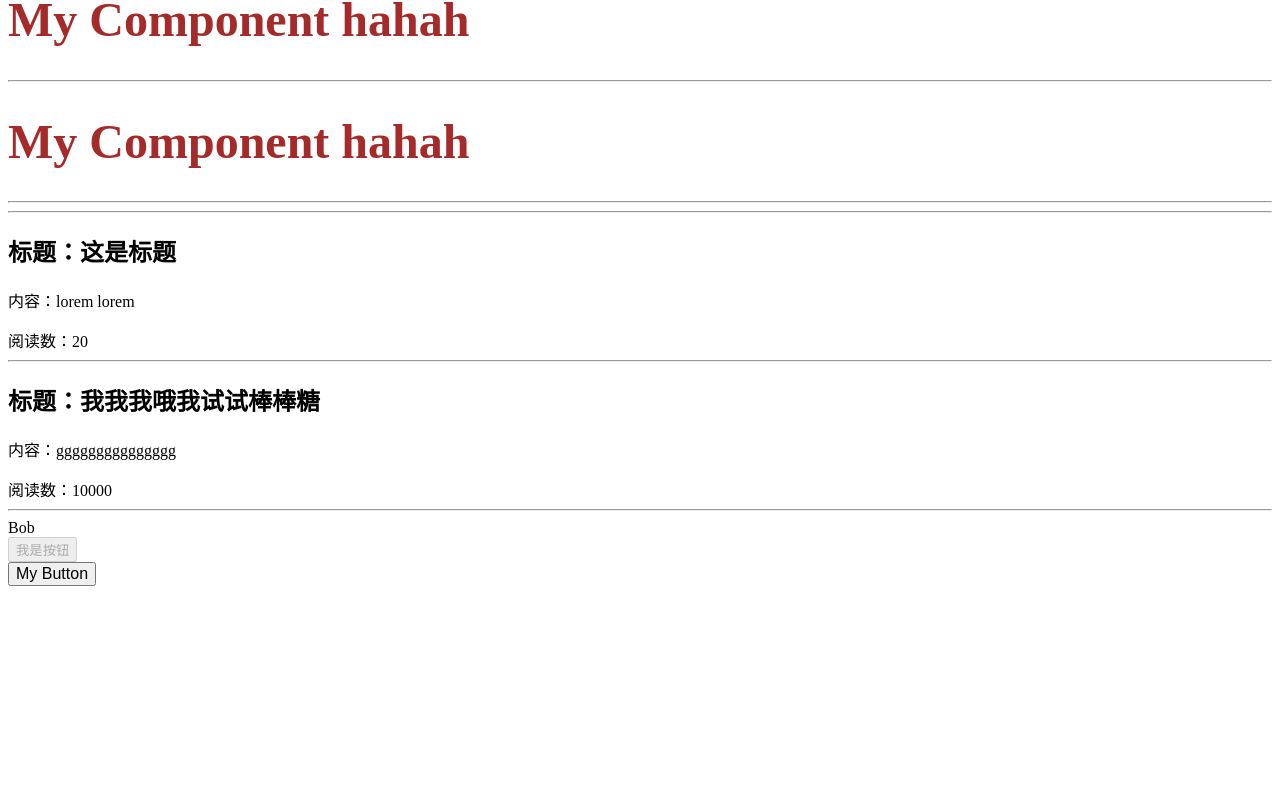
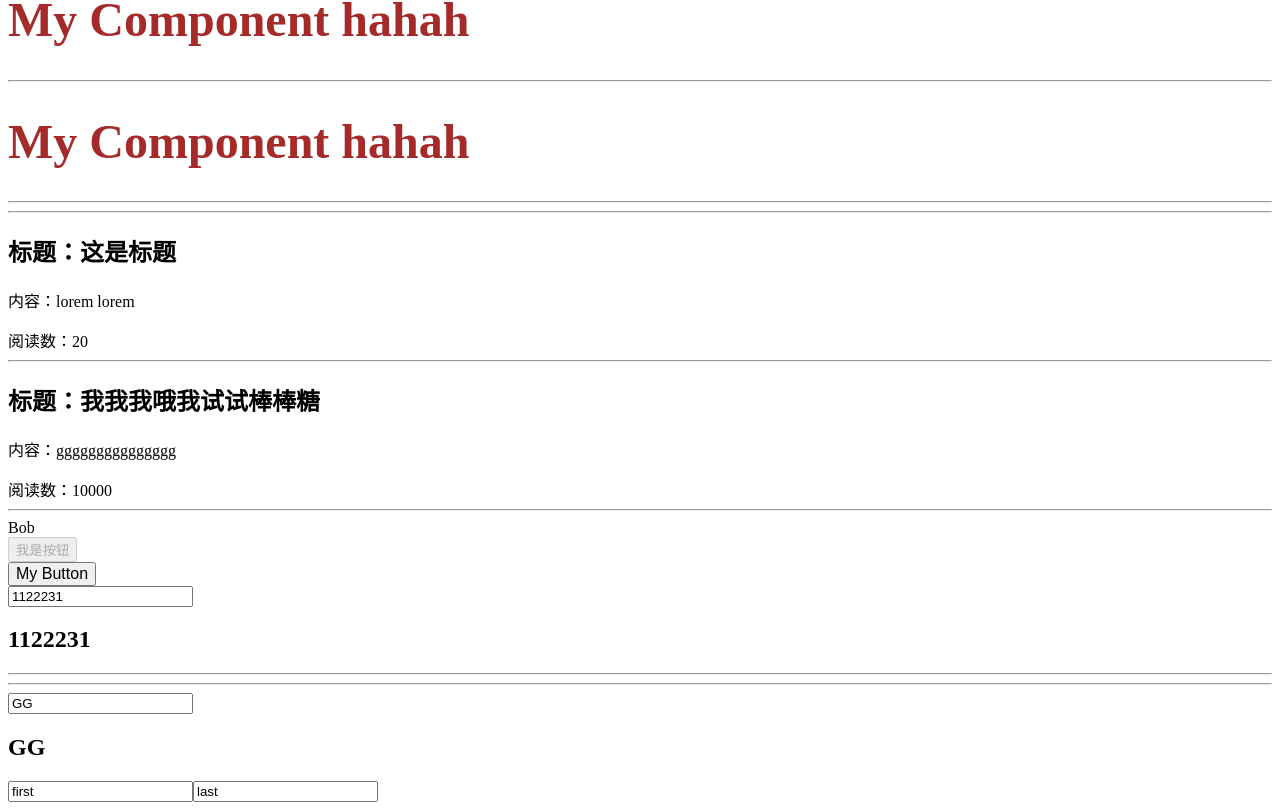
Before and after one commit to aifuxi/learn-vue3, a Vue app: page / in a window 1280 px wide. Shown: the part 894-1704 px from the top of the page. Before the commit the page ends 1488 px from the top, so only its background shows below. Built offline with nearby package versions, Linux system fonts and the light colour scheme.

Commit message:
feat🤔: 组件v-model

```diff
--- a/src/App.vue
+++ b/src/App.vue
@@ -10,6 +10,9 @@ import MyComponent from "./components/MyComponent.vue";
 import TestRef from "./components/TestRef.vue";
 import TestProps from "./components/TestProps.vue";
 import MyButton from "./components/MyButton.vue";
+import CustomInput from "./components/CustomInput.vue";
+import CustomInputV2 from "./components/CustomInputV2.vue";
+import UserName from "./components/UserName.vue";
 
 const post = ref({
   title: "我我我哦我试试棒棒糖",
@@ -18,6 +21,13 @@ const post = ref({
 });
 
 const btnFontSize = ref(1);
+
+const inputValue = ref("1122231");
+
+const inputValueV2 = ref("GG");
+
+const firstName = ref("first");
+const lastName = ref("last");
 </script>
 
 <template>
@@ -44,4 +54,16 @@ const btnFontSize = ref(1);
   <TestProps name="Bob" disabled />
 
   <MyButton :s="btnFontSize" @scale="(s) => (btnFontSize += s)" />
+
+  <CustomInput v-model="inputValue" />
+  <h2>{{ inputValue }}</h2>
+
+  <hr />
+  <CustomInputV2 v-model="inputValueV2" />
+  <h2>{{ inputValueV2 }}</h2>
+
+  <UserName
+    v-model:first-name.capitalize="firstName"
+    v-model:last-name.uppercase="lastName"
+  />
 </template>
--- /dev/null
+++ b/src/components/CustomInput.vue
@@ -0,0 +1,21 @@
+<template>
+  <div>
+    <input
+      type="text"
+      :value="modelValue"
+      @input="
+        $emit(
+          'update:modelValue',
+          ($event.currentTarget as HTMLInputElement).value
+        )
+      "
+    />
+  </div>
+</template>
+
+<script setup lang="ts">
+defineProps(["modelValue"]);
+defineEmits(["update:modelValue"]);
+</script>
+
+<style scoped></style>
--- /dev/null
+++ b/src/components/CustomInputV2.vue
@@ -0,0 +1,24 @@
+<template>
+  <div>
+    <hr />
+    <input type="text" v-model="value" />
+  </div>
+</template>
+
+<script setup lang="ts">
+import { computed } from "vue";
+
+const props = defineProps(["modelValue"]);
+const emits = defineEmits(["update:modelValue"]);
+
+const value = computed({
+  get() {
+    return props.modelValue;
+  },
+  set(v) {
+    emits("update:modelValue", v);
+  },
+});
+</script>
+
+<style scoped></style>
--- /dev/null
+++ b/src/components/UserName.vue
@@ -0,0 +1,37 @@
+<template>
+  <div>
+    <input type="text" :value="firstName" @input="handleFirstName" />
+    <input type="text" :value="lastName" @input="handleLastName" />
+  </div>
+</template>
+
+<script setup lang="ts">
+const props = defineProps({
+  firstName: String,
+  lastName: String,
+  firstNameModifiers: { default: () => ({}) },
+  lastNameModifiers: { default: () => ({}) },
+});
+
+const emit = defineEmits(["update:firstName", "update:lastName"]);
+
+function handleFirstName(e: Event) {
+  let value = (e.currentTarget as HTMLInputElement).value;
+  if (value.length > 0 && props.firstNameModifiers?.capitalize) {
+    value = value[0].toUpperCase() + value.slice(1);
+  }
+
+  emit("update:firstName", value);
+}
+
+function handleLastName(e: Event) {
+  let value = (e.currentTarget as HTMLInputElement).value;
+  if (value.length > 0 && props.lastNameModifiers?.uppercase) {
+    value = value.toUpperCase();
+  }
+
+  emit("update:lastName", value);
+}
+</script>
+
+<style scoped></style>
```
